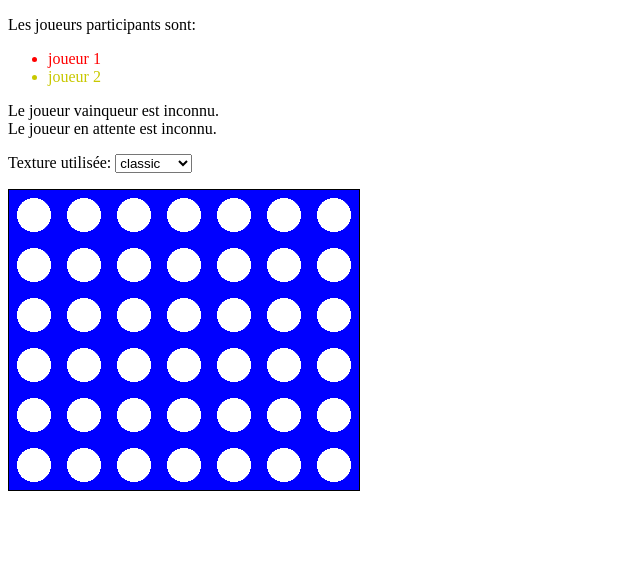
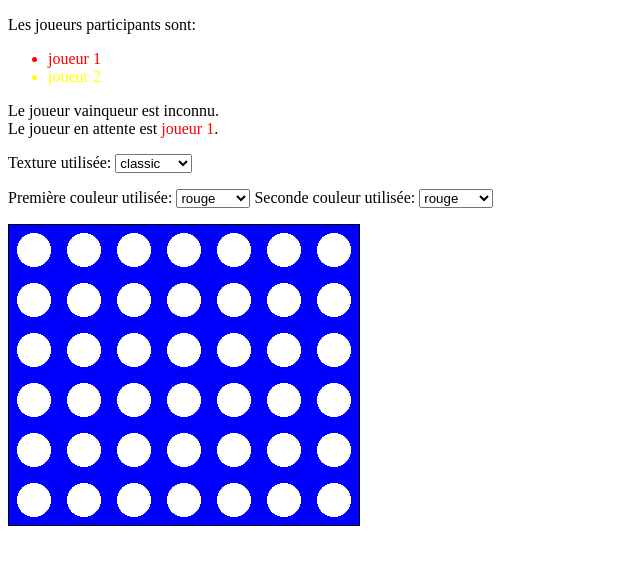
Before and after one commit to patate-douce-production/connect_4, a plain HTML site: page index.html in a window 1280 px wide. Shown: the whole page, without its empty margins (0-640 px from the left). Drawn offline with Linux system fonts and the light colour scheme.

Commit message:
Choix des couleurs des joueur
- ajout de deux <select> destinés au choix des couleurs
- Les couleurs des joueurs sont affichés depuis une seule methode

```diff
--- a/index.html
+++ b/index.html
@@ -17,6 +17,28 @@
                 <select id="theme_select">
                     <option selected>classic</option>
                     <option>minecraft</option>
+                </select>
+            </p>
+            <p>
+                <label for="select_color_1">Première couleur utilisée: </label>
+                <select id="select_color_1" class="select_color">
+                    <option selected>rouge</option>
+                    <option>jaune</option>
+                    <option>vert</option>
+                    <option>cyan</option>
+                    <option>bleu</option>
+                    <option>magenta</option>
+                    <option>noir</option>
+                </select>
+                <label for="select_color_2">Seconde couleur utilisée: </label>
+                <select id="select_color_2" class="select_color">
+                    <option selected>rouge</option>
+                    <option>jaune</option>
+                    <option>vert</option>
+                    <option>cyan</option>
+                    <option>bleu</option>
+                    <option>magenta</option>
+                    <option>noir</option>
                 </select>
             </p>
 		</div>
@@ -50,6 +72,9 @@
             // Le thème selectionné
             connect_4.DOM.theme_select = document.getElementById('theme_select');
 
+            // La première couleur selectionnée
+            connect_4.DOM.select_color = document.getElementsByClassName('select_color')
+
 	        // console.log(connect_4.elems);
 	        connect_4.start();
         }
--- a/js/connect_4.js
+++ b/js/connect_4.js
@@ -90,11 +90,8 @@ class Grid{
                 if (column[i].player == null) {
                     this.putPiece(player, no_column, i);
 					this.player_await++;
-					this.player_await%=this.players.length;
-					for (var i = 0; i < connect_4.DOM.player_await.length; i++) {
-                        connect_4.DOM.player_await[i].innerText = this.players[this.player_await].name;
-                        connect_4.DOM.player_await[i].style.color = this.players[this.player_await].color;
-					}
+                    this.player_await %= this.players.length;
+                    connect_4.displayPlayers();
 					this.verif();
 					break;
 				}
@@ -261,16 +258,12 @@ class Player{
 	}
 	affect(grid){
 		this.grid = grid;
-		grid.players.push(this);
-		var text = '';
-		for (var i = 0; i < grid.players.length; i++) {
-			text+='<li style=\'color: '+grid.players[i].color+'\'>'+grid.players[i].name+'</li>';
-		}
-        for (var i = 0; i < connect_4.DOM.players_list.length; i++) {
-            connect_4.DOM.players_list[i].innerHTML = text;
-		}
-	}
+        grid.players.push(this);
+        connect_4.displayPlayers();
+    }
 }
+
+colors = ['red', 'yellow', 'green', 'cyan', 'blue', 'magenta', 'black'];
 
 var connect_4 = {
 	// attributs
@@ -280,9 +273,22 @@ var connect_4 = {
     textures: [],
 
 	players: [
-		new Player('joueur 1' ,0 ,'red'),
-		new Player('joueur 2' ,1 ,'rgb(200,200,0)')
-	],
+        new Player('joueur 1', 0,colors[0]),
+        new Player('joueur 2', 1,colors[1])
+    ],
+    displayPlayers: function () {
+        var text = '';
+        for (let i = 0; i < connect_4.players.length; i++) {
+            text += '<li style=\'color: ' + connect_4.players[i].color + '\'>' + connect_4.players[i].name + '</li>';
+        }
+        for (let i = 0; i < connect_4.DOM.players_list.length; i++) {
+            connect_4.DOM.players_list[i].innerHTML = text;
+        }
+        for (var i = 0; i < connect_4.DOM.player_await.length; i++) {
+            connect_4.DOM.player_await[i].innerText = connect_4.players[connect_4.grid.player_await].name;
+            connect_4.DOM.player_await[i].style.color = connect_4.players[connect_4.grid.player_await].color;
+        }
+    },
 	grid:		0,
     animation: {
         interval: 0,
@@ -391,5 +397,15 @@ var connect_4 = {
             connect_4.grid.IDTexture = e.target.selectedOptions[0].innerHTML;
             connect_4.draw();
         })
+
+        for (let i = 0; i < this.DOM.select_color.length; i++) {
+            this.DOM.select_color[i].addEventListener('input', function (e) {
+                connect_4.players[i].IDColor = e.target.selectedOptions[0].index;
+                colors = ['red', 'yellow', 'green', 'cyan', 'blue', 'magenta', 'black'];
+                connect_4.players[i].color = colors[e.target.selectedOptions[0].index];
+                connect_4.draw();
+                connect_4.displayPlayers();
+            })
+        }
 	}
 }
```
